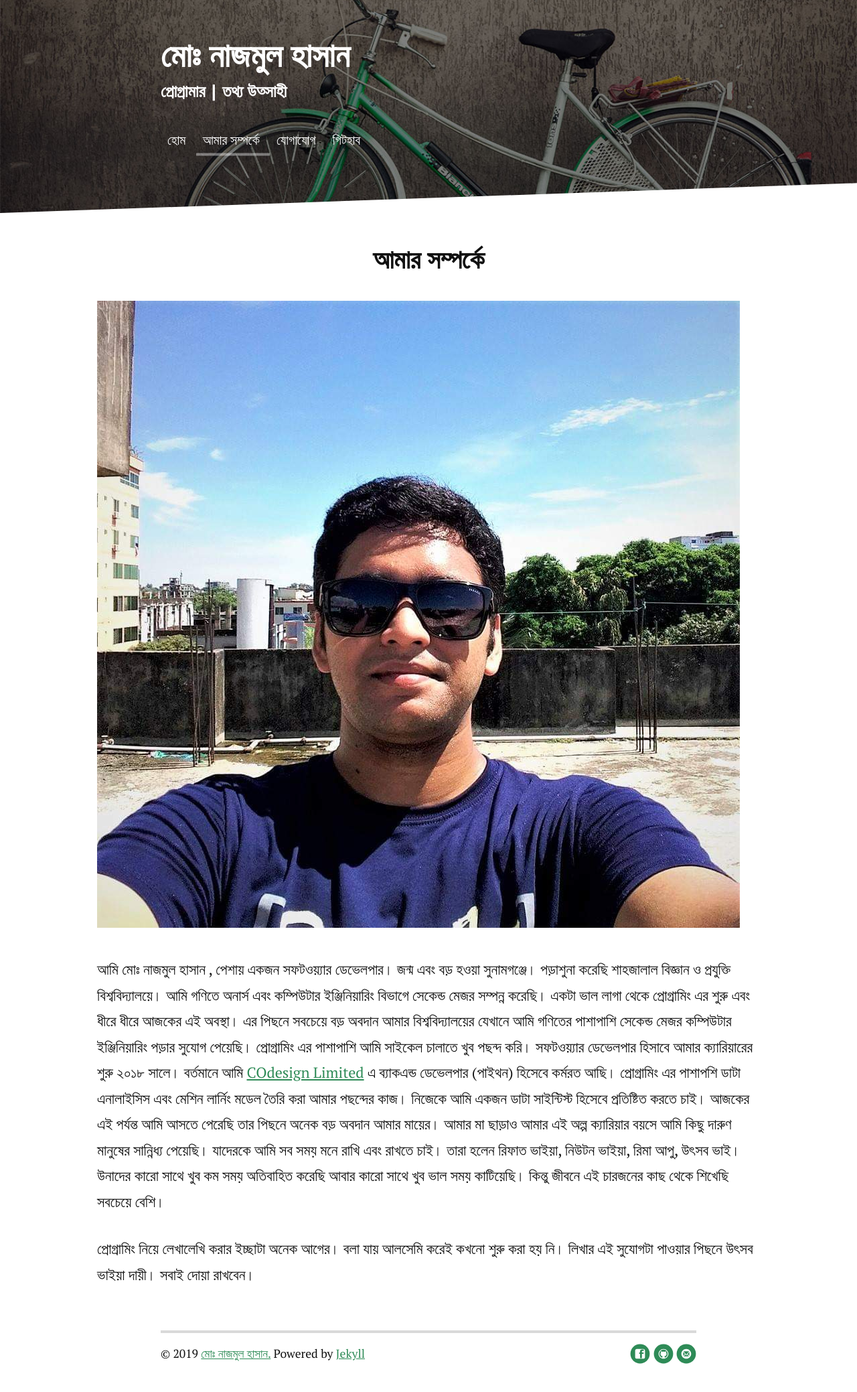
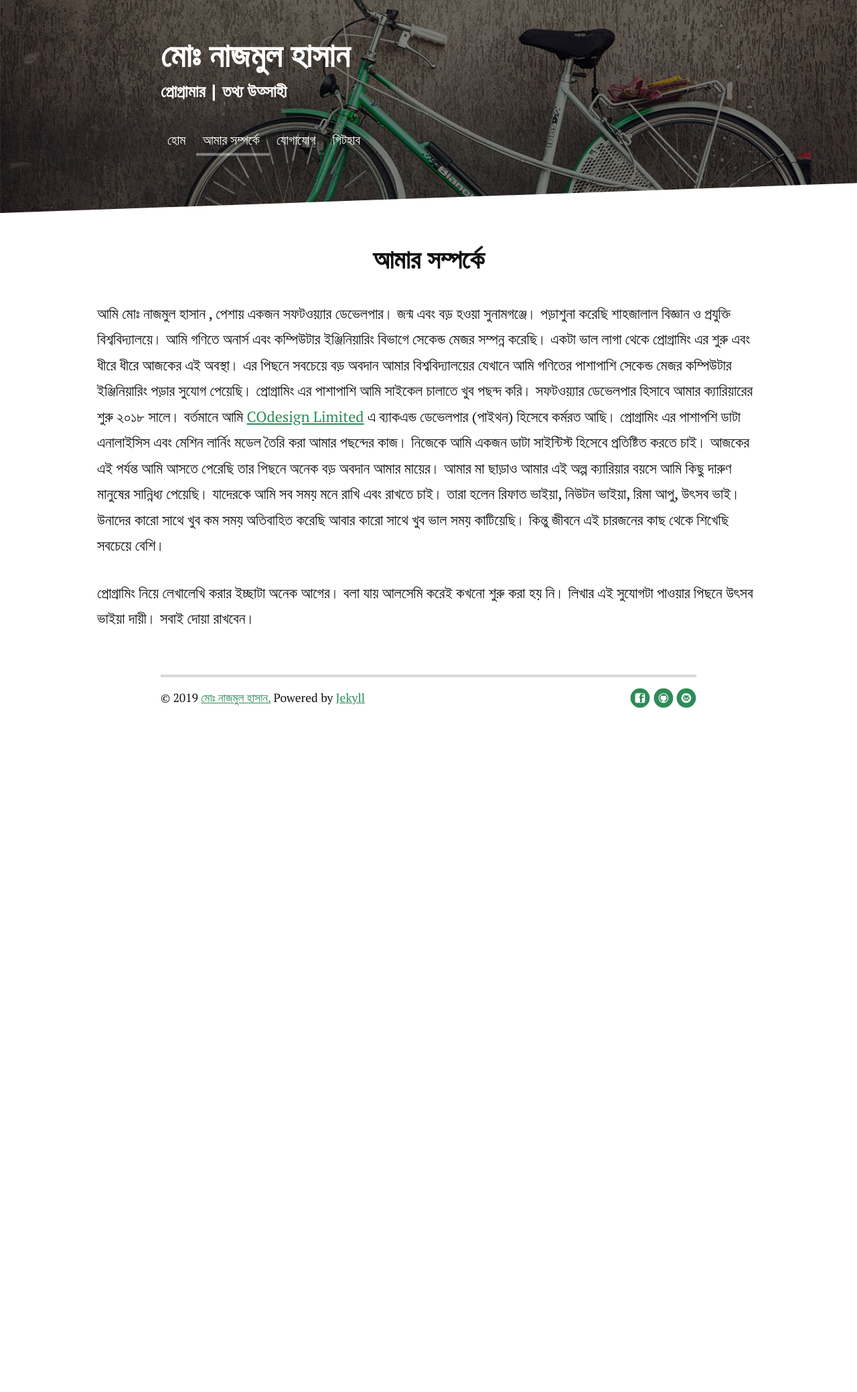
Before and after one commit to farhapartex/farhapartex.github.io, a Jekyll site: the page built from about.md, in a window 1280 px wide. Shown: the whole page at 67% size. Built offline with Jekyll 4.4.1, drawn with Linux system fonts in a browser that asks for light colours; nearby versions of some CDN libraries; after the commit the page ends 1098 px from its top, so only the background shows below that.

Commit message:
Update from Forestry.io farhapartex@gmail.com updated about.md

```diff
--- a/about.md
+++ b/about.md
@@ -4,8 +4,6 @@ title: আমার সম্পর্কে
 
 ---
 ### <center class="pageTitle">আমার সম্পর্কে</center>
-
-![](/uploads/FB_IMG_1549454862670.jpg)
 
 আমি মোঃ নাজমুল হাসান , পেশায় একজন সফটওয়্যার ডেভেলপার। জন্ম এবং বড় হওয়া সুনামগঞ্জে। পড়াশুনা করেছি শাহজালাল বিজ্ঞান ও প্রযুক্তি বিশ্ববিদ্যালয়ে। আমি গণিতে অনার্স এবং কম্পিউটার ইঞ্জিনিয়ারিং বিভাগে সেকেন্ড মেজর সম্পন্ন করেছি। একটা ভাল লাগা থেকে প্রোগ্রামিং এর শুরু এবং ধীরে ধীরে আজকের এই অবস্থা। এর পিছনে সবচেয়ে বড় অবদান আমার বিশ্ববিদ্যালয়ের যেখানে আমি গণিতের পাশাপাশি সেকেন্ড মেজর কম্পিউটার ইঞ্জিনিয়ারিং পড়ার সুযোগ পেয়েছি।
 প্রোগ্রামিং এর পাশাপাশি আমি সাইকেল চালাতে খুব পছন্দ করি।
```
